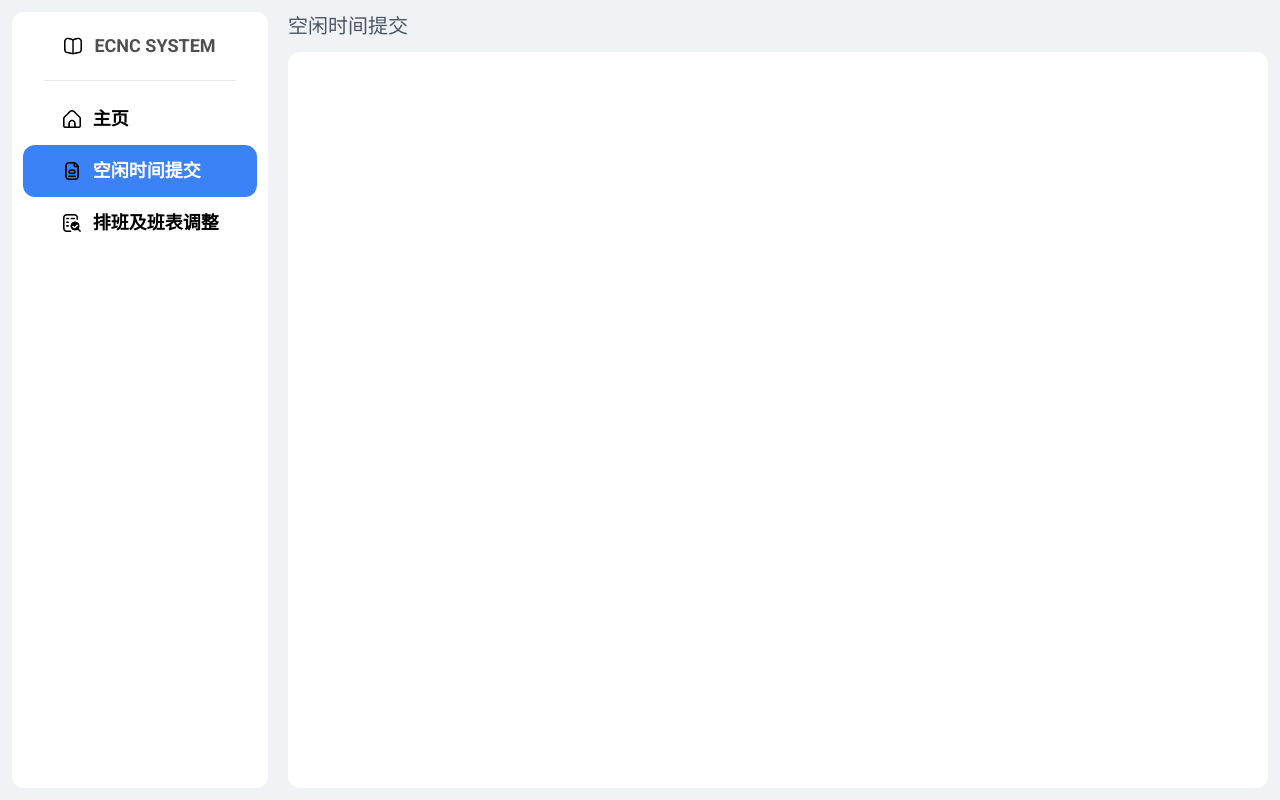
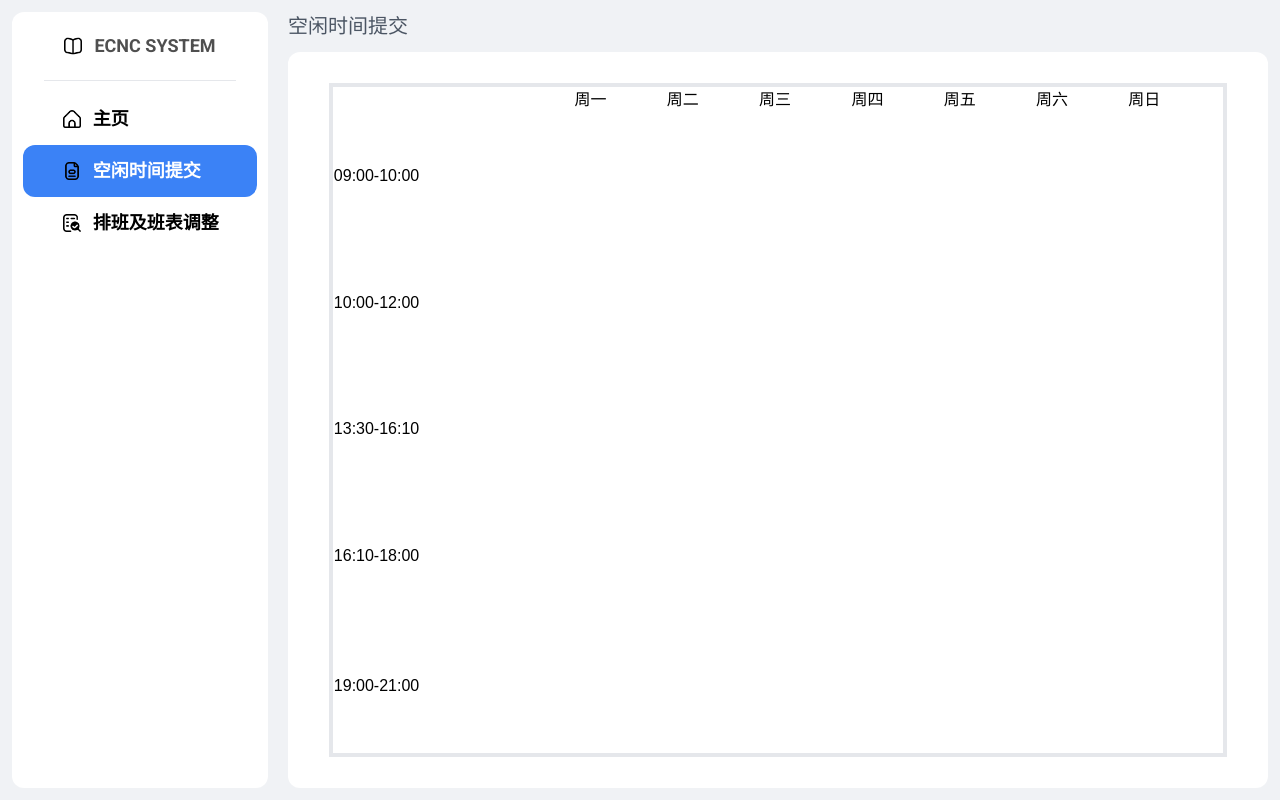
Before and after one commit to jonathanhu7/ECNC-Student-Assistant-Schedule-System, a Next.js app: page /dashboard/free-time-submit in a window 1280 px wide. Built offline with nearby package versions, Linux system fonts and the light colour scheme; a web font is replaced by a local one.

Commit message:
feat: 添加提交空闲时间的基本内容

```diff
--- /dev/null
+++ b/app/config/scheduleTemplateConfig.ts
@@ -0,0 +1,15 @@
+export interface ScheduleTemplate {
+  dayOfTheWeek: string[];
+  workingHours: string[];
+}
+
+export const scheduleTemplate = {
+  dayOfTheWeek: ["周一", "周二", "周三", "周四", "周五", "周六", "周日"],
+  workingHours: [
+    "09:00-10:00",
+    "10:00-12:00",
+    "13:30-16:10",
+    "16:10-18:00",
+    "19:00-21:00",
+  ],
+};
--- a/app/dashboard/free-time-submit/page.tsx
+++ b/app/dashboard/free-time-submit/page.tsx
@@ -1,8 +1,30 @@
 import React from "react";
+import { scheduleTemplate } from "@/app/config/scheduleTemplateConfig";
 export default function HomePage(): React.ReactElement {
   return (
-    <div className="bg-white h-full rounded-xl">
-      <table></table>
+    <div className="bg-white h-full rounded-xl flex justify-center flex-col items-center">
+      <table className="w-11/12 h-11/12 border-4">
+        <thead>
+          <tr>
+            <td> </td>
+            {scheduleTemplate.dayOfTheWeek.map((day, index) => (
+              <td key={index}>{day}</td>
+            ))}
+          </tr>
+        </thead>
+        <tbody>
+          {scheduleTemplate.workingHours.map((hour, hourIndex) => (
+            <tr key={hourIndex}>
+              <td>{hour}</td>
+              {Array.from({
+                length: scheduleTemplate.dayOfTheWeek.length - 1,
+              }).map((_, index) => (
+                <td key={index}> </td>
+              ))}
+            </tr>
+          ))}
+        </tbody>
+      </table>
     </div>
   );
 }
--- a/tailwind.config.js
+++ b/tailwind.config.js
@@ -9,6 +9,9 @@ module.exports = {
         "body-background-color": "#f0f2f5",
         "logo-text-color": "#4f4f4f",
       },
+      spacing: {
+        "11/12": "91.666667%",
+      },
     },
   },
   plugins: [],
```
